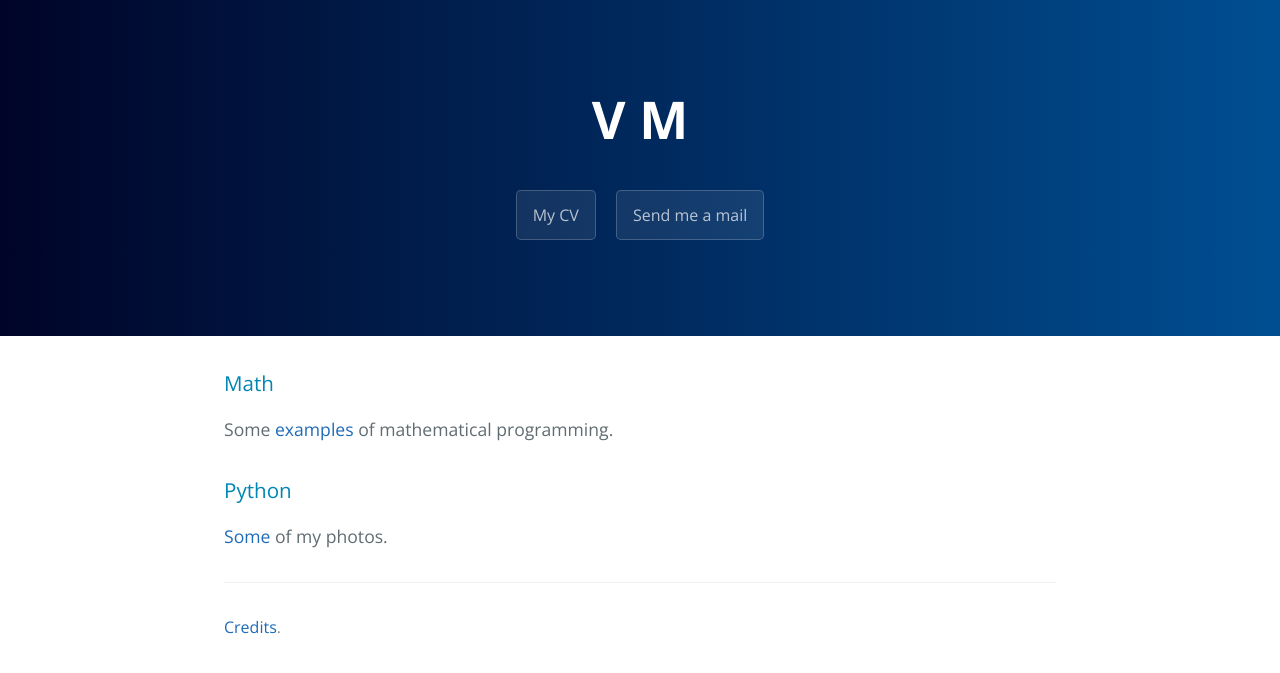
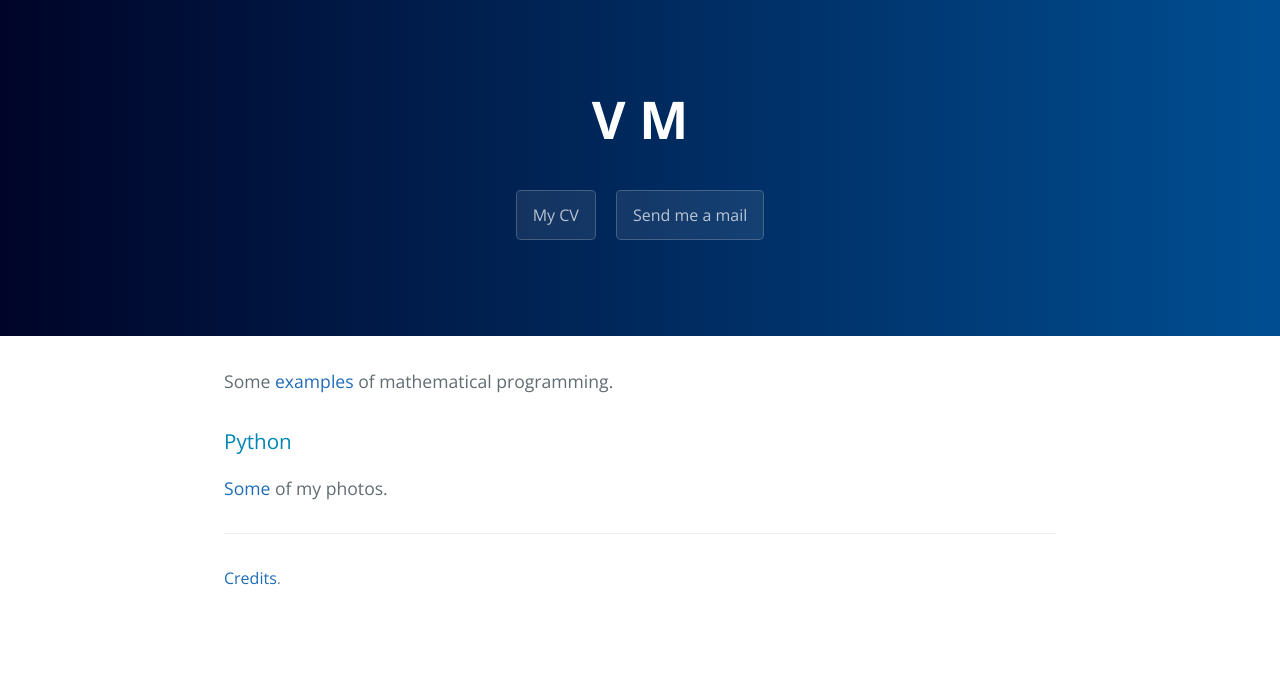
Before and after one commit to vlmeg/vlmeg.github.io, a Jekyll site: the page built from index.md, in a window 1280 px wide. Shown: the top 673 px of the page. Built offline with Jekyll 4.4.1, drawn with Linux system fonts in a browser that asks for light colours; the repository's description, which GitHub fills in, is left out; our own code applies the rules of GitHub Pages for plain Markdown files.

Commit message:
Update index.md

```diff
--- a/index.md
+++ b/index.md
@@ -4,11 +4,12 @@ layout: default
 
 
 
-### Math
 Some [examples](math_prog) of mathematical programming.
 
 
 ### Python
+
+
 [Some](http://vlmeg.eu3.biz/#) of my photos.
 
 
```
